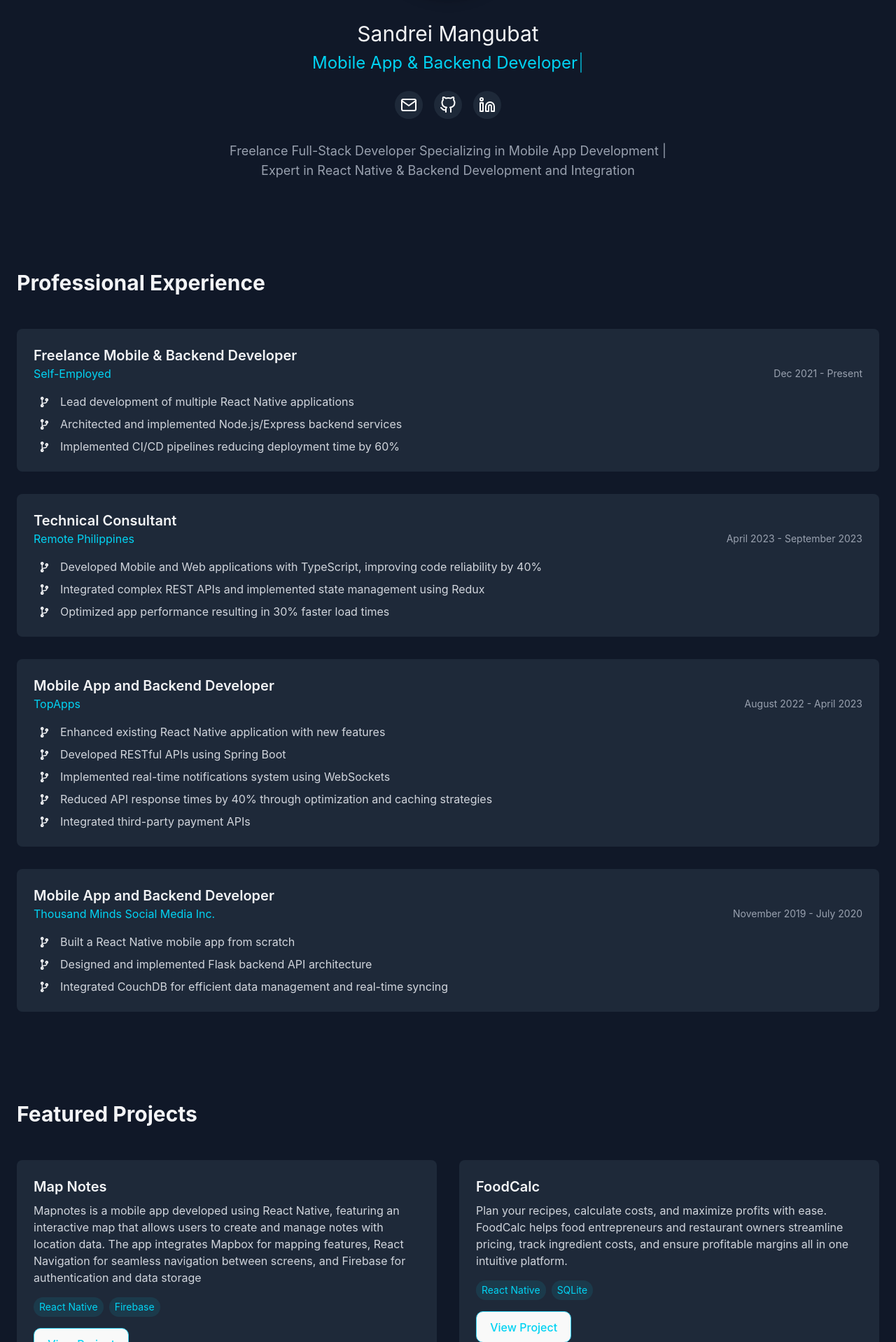
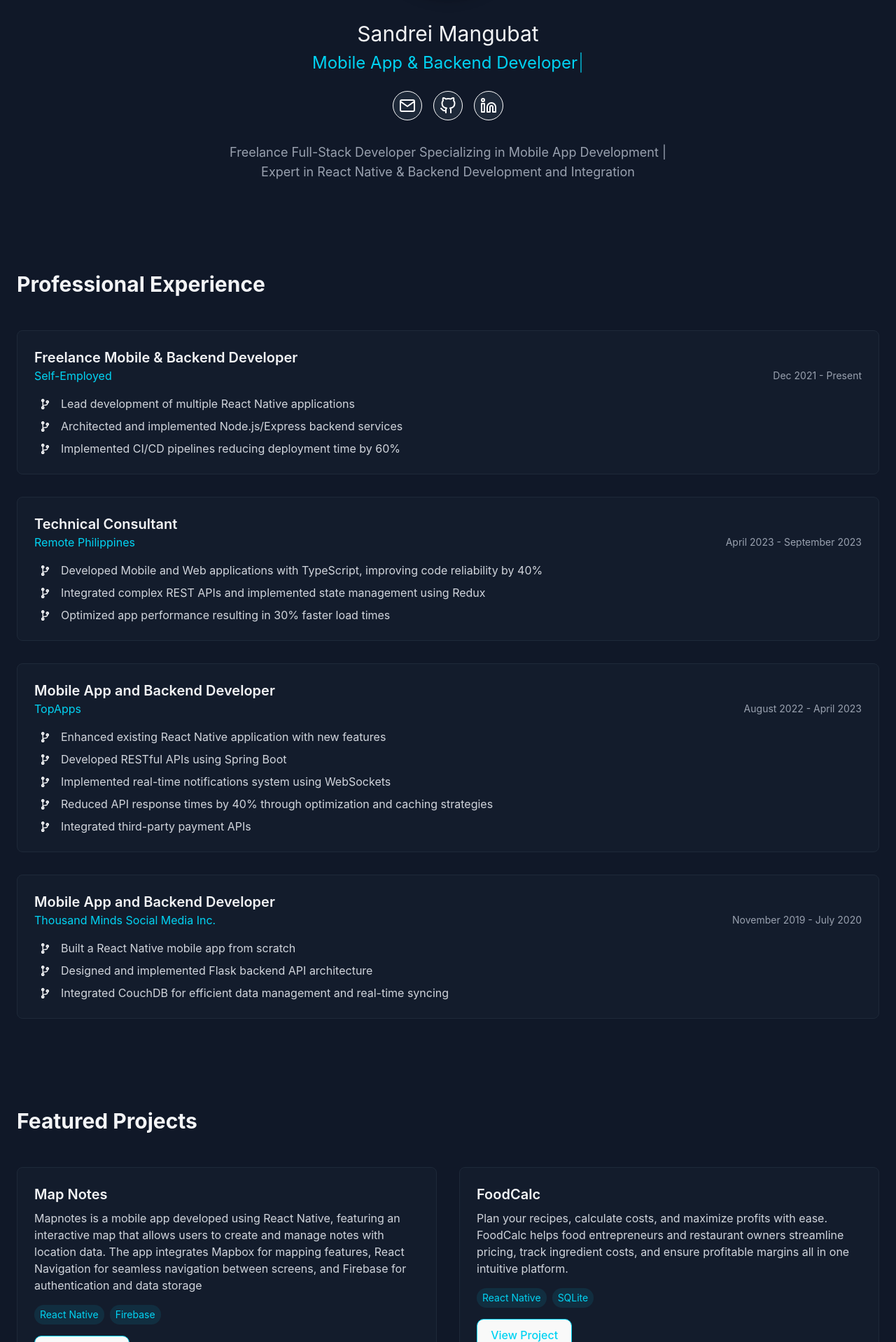
Before and after one commit to seva3l/portfolio, a React (Vite) app: page / in a window 1280 px wide. Shown: the part 362-2280 px from the top of the page at 70% size. Built offline with nearby package versions, Linux system fonts and the light colour scheme.

Commit message:
style: update colors

```diff
--- a/src/App.tsx
+++ b/src/App.tsx
@@ -36,7 +36,7 @@ const App = () => {
 			)}
 			{/* Navigation */}
 			{!isModalOpen && (
-				<nav className="sticky lg:fixed top-0 w-full bg-gray-800/80 backdrop-blur-sm z-50">
+				<nav className="sticky lg:fixed top-0 w-full bg-gray-800/25 backdrop-blur-sm z-50">
 					<div className="container mx-auto px-6 lg:py-4 py-2">
 						<div className="flex items-center justify-between">
 							<a href="/" className="flex items-center space-x-2">
@@ -81,19 +81,19 @@ const App = () => {
 					<div className="flex space-x-4 mb-8">
 						<a
 							href="mailto:sandrei.mangubat@gmail.com"
-							className="p-2 rounded-full bg-gray-800 hover:bg-gray-700 transition"
+							className="p-2 rounded-full bg-gray-800 border-1 border-white hover:border-cyan-400 hover:bg-gray-700 transition"
 						>
 							<FiMail size={24} />
 						</a>
 						<a
 							href="https://github.com/seva3l"
-							className="p-2 rounded-full bg-gray-800 hover:bg-gray-700 transition"
+							className="p-2 rounded-full bg-gray-800 border-1 border-white hover:border-cyan-400 hover:bg-gray-700 transition"
 						>
 							<FiGithub size={24} />
 						</a>
 						<a
 							href="https://linkedin.com/in/smangubat"
-							className="p-2 rounded-full bg-gray-800 hover:bg-gray-700 transition"
+							className="p-2 rounded-full bg-gray-800 border-1 border-white hover:border-cyan-400 hover:bg-gray-700 transition"
 						>
 							<FiLinkedin size={24} />
 						</a>
--- a/src/components/Experience.tsx
+++ b/src/components/Experience.tsx
@@ -17,7 +17,7 @@ export default function ExperienceCard({
 }: Props) {
 	return (
 		<motion.div
-			className="p-6 bg-gray-800 rounded-lg hover:bg-gray-700 "
+			className="p-6 bg-gray-800/25 border-gray-800 border-1 rounded-lg hover:bg-gray-700/20"
 			initial={{ opacity: 0 }}
 			whileInView={{ opacity: 1 }}
 			viewport={{ once: true }}
--- a/src/components/Navbar.tsx
+++ b/src/components/Navbar.tsx
@@ -57,7 +57,7 @@ export default function Navbar() {
 
 					<div className="fixed inset-0 overflow-hidden">
 						<div className="absolute inset-0 overflow-hidden">
-							<div className="pointer-events-none fixed inset-y-0 right-0 flex max-w-full pl-10">
+							<div className="pointer-events-none fixed inset-y-0 right-0 flex max-w-full">
 								<TransitionChild
 									as={Fragment}
 									enter="transform transition ease-in-out duration-500"
@@ -68,7 +68,7 @@ export default function Navbar() {
 									leaveTo="translate-x-full"
 								>
 									<DialogPanel className="pointer-events-auto relative w-screen max-w-md ">
-										<div className="flex h-full flex-col bg-gray-800 shadow-xl">
+										<div className="flex h-full flex-col bg-gray-800/25 shadow-xl">
 											<div className="px-6 py-4">
 												<div className="flex justify-end">
 													<button
@@ -84,7 +84,7 @@ export default function Navbar() {
 												<nav className="flex flex-col space-y-4">
 													<button
 														type="button"
-														className="text-lg text-cyan-400 border-1"
+														className="text-lg text-white border-1 border-gray-500"
 														onClick={() => {
 															setMobileMenuOpen(false);
 															window.location.href = "#experience";
@@ -94,7 +94,7 @@ export default function Navbar() {
 													</button>
 													<button
 														type="button"
-														className="text-lg text-cyan-400 border-1"
+														className="text-lg text-white border-1 border-gray-500"
 														onClick={() => {
 															setMobileMenuOpen(false);
 															window.location.href = "#projects";
@@ -104,7 +104,7 @@ export default function Navbar() {
 													</button>
 													<button
 														type="button"
-														className="text-lg text-cyan-400 border-1"
+														className="text-lg text-white border-1 border-gray-500"
 														onClick={() => {
 															setMobileMenuOpen(false);
 															window.location.href = "#skills";
--- a/src/components/Project.tsx
+++ b/src/components/Project.tsx
@@ -11,7 +11,7 @@ export default function ProjectCard({
 	onViewProject,
 }: ProjectCardProps) {
 	return (
-		<div className="p-6 bg-gray-800 rounded-lg hover:bg-gray-700 transition">
+		<div className="p-6 bg-gray-800/25 border-gray-800 border-1 rounded-lg hover:bg-gray-700/20 transition">
 			<h3 className="text-xl font-semibold mb-2">{title}</h3>
 			<p className="text-gray-300 mb-4">{description}</p>
 			<div className="flex flex-wrap gap-2 mb-4">
--- a/src/components/ProjectModal.tsx
+++ b/src/components/ProjectModal.tsx
@@ -23,14 +23,14 @@ const ProjectModal: React.FC<ProjectModalProps> = ({
 		<Modal
 			isOpen={isOpen}
 			onRequestClose={onClose}
-			className="bg-gray-900 p-6 rounded-lg max-w-3xl mx-auto mt-10 relative"
+			className="bg-gray-900/90  p-6 rounded-lg max-w-3xl mx-auto mt-10 relative"
 			overlayClassName="fixed inset-0 bg-black/70 flex items-center justify-center px-4"
 		>
 			{/* Close Button Positioned Outside the Image Area */}
 			<button
 				type="button"
 				onClick={onClose}
-				className="absolute top-3 right-3 text-white text-2xl z-50 bg-gray-800 p-2 rounded-full hover:bg-gray-700 transition"
+				className="absolute top-3 right-3 text-white text-2xl z-50 bg-gray-800/50 p-2 rounded-full hover:bg-gray-700 transition"
 			>
 				✖
 			</button>
--- a/src/components/Skill.tsx
+++ b/src/components/Skill.tsx
@@ -5,7 +5,7 @@ interface SkillProps {
 
 export default function Skill({ category, items }: SkillProps) {
 	return (
-		<div className="p-6 bg-gray-800 rounded-lg hover:bg-gray-700 ">
+		<div className="p-6 bg-gray-800/25 border-gray-800 rounded-lg hover:bg-gray-700/20 ">
 			<h3 className="text-xl font-semibold mb-4 ">{category}</h3>
 			<div className="flex flex-wrap gap-2">
 				{items.map((item) => (
--- a/src/index.css
+++ b/src/index.css
@@ -45,7 +45,6 @@ button {
   font-family: inherit;
   cursor: pointer;
   transition: border-color 0.25s;
-  border-color: #34D2F1;
 }
 
 
```
